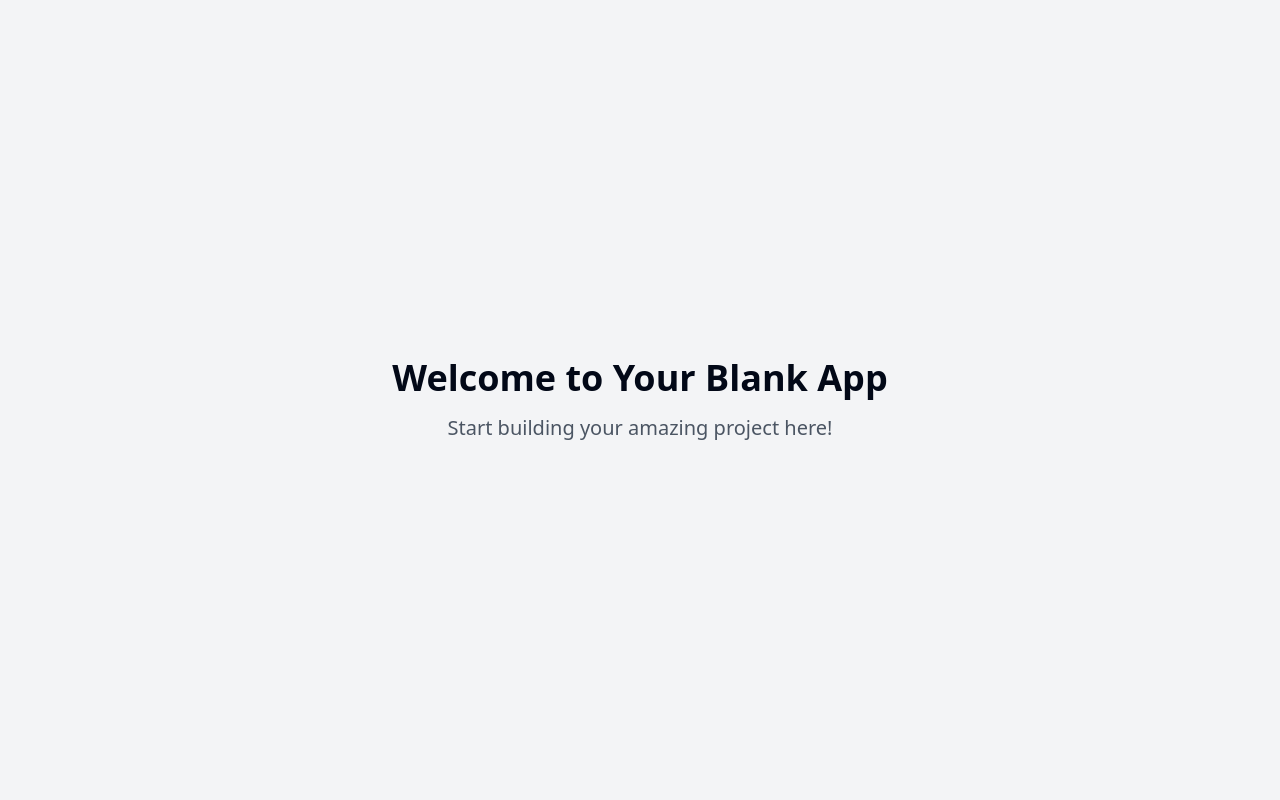
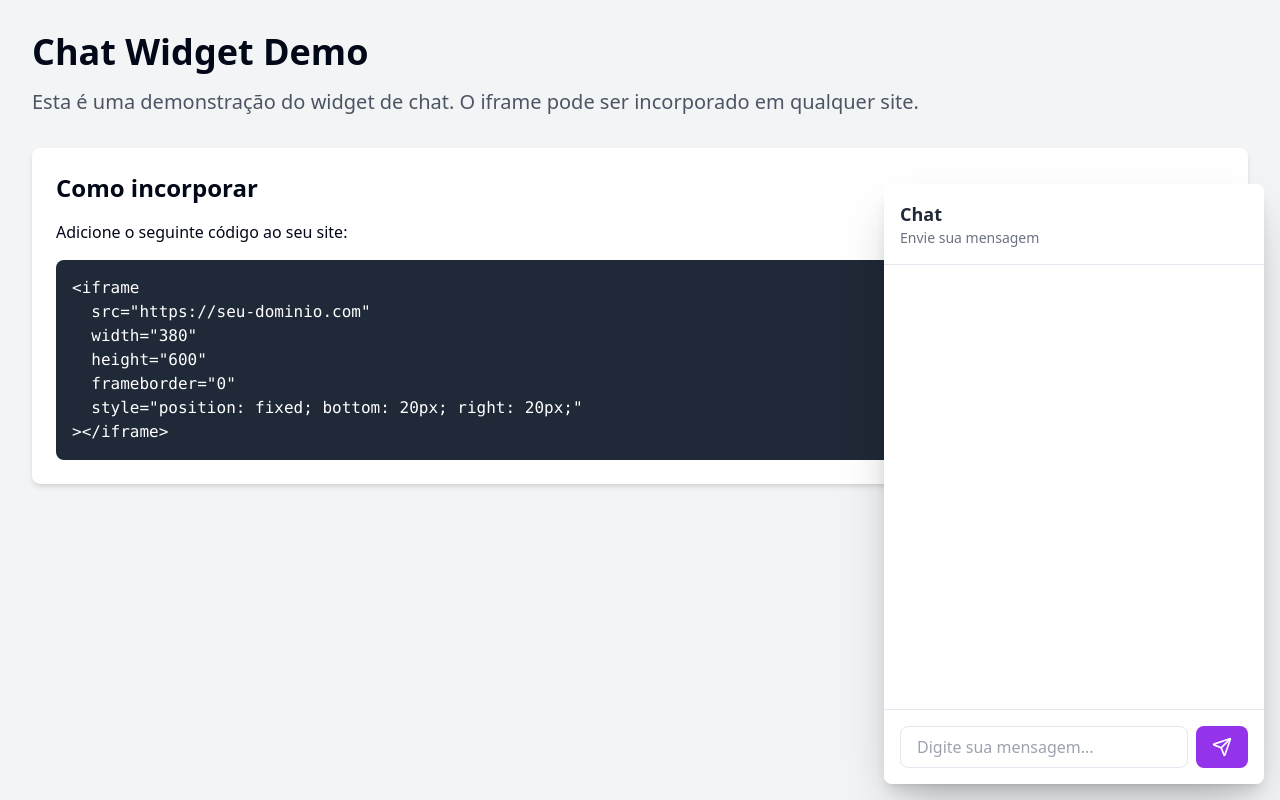
Before and after one commit to BrunoSSantana/iframe-chat, a React (Vite) app: page / in a window 1280 px wide. Built offline with nearby package versions, Linux system fonts and the light colour scheme.

Commit message:
feat: Implement chat iframe component
Implement a React chat iframe component that communicates with an existing API, including message display, user input, "typing" indicator, and error handling. Includes styling, example usage, and configuration instructions.

```diff
--- a/package.json
+++ b/package.json
@@ -40,6 +40,7 @@
     "@radix-ui/react-toggle-group": "^1.1.0",
     "@radix-ui/react-tooltip": "^1.1.4",
     "@tanstack/react-query": "^5.56.2",
+    "axios": "^1.9.0",
     "class-variance-authority": "^0.7.1",
     "clsx": "^2.1.1",
     "cmdk": "^1.0.0",
--- /dev/null
+++ b/src/components/ChatFrame.tsx
@@ -0,0 +1,11 @@
+
+import React from 'react';
+import { ChatWidget } from './ChatWidget';
+
+export const ChatFrame = () => {
+  return (
+    <div className="fixed bottom-4 right-4 w-[380px] h-[600px] bg-white rounded-lg shadow-2xl">
+      <ChatWidget />
+    </div>
+  );
+};
--- /dev/null
+++ b/src/components/ChatWidget.tsx
@@ -0,0 +1,125 @@
+
+import React, { useState, useRef, useEffect } from 'react';
+import axios from 'axios';
+import { Send } from 'lucide-react';
+import { useToast } from "@/components/ui/use-toast";
+import { cn } from "@/lib/utils";
+
+interface Message {
+  id: string;
+  text: string;
+  isUser: boolean;
+}
+
+export const ChatWidget = () => {
+  const [messages, setMessages] = useState<Message[]>([]);
+  const [inputMessage, setInputMessage] = useState('');
+  const [isTyping, setIsTyping] = useState(false);
+  const messagesEndRef = useRef<HTMLDivElement>(null);
+  const { toast } = useToast();
+
+  const scrollToBottom = () => {
+    messagesEndRef.current?.scrollIntoView({ behavior: "smooth" });
+  };
+
+  useEffect(() => {
+    scrollToBottom();
+  }, [messages]);
+
+  const handleSubmit = async (e: React.FormEvent) => {
+    e.preventDefault();
+    if (!inputMessage.trim()) return;
+
+    const newMessage = {
+      id: Date.now().toString(),
+      text: inputMessage,
+      isUser: true,
+    };
+
+    setMessages(prev => [...prev, newMessage]);
+    setInputMessage('');
+    setIsTyping(true);
+
+    try {
+      const response = await axios.post('/message', { message: inputMessage });
+      setIsTyping(false);
+
+      setMessages(prev => [...prev, {
+        id: (Date.now() + 1).toString(),
+        text: response.data.answer,
+        isUser: false,
+      }]);
+    } catch (error) {
+      setIsTyping(false);
+      toast({
+        title: "Erro",
+        description: "Não foi possível enviar a mensagem. Tente novamente.",
+        variant: "destructive",
+      });
+    }
+  };
+
+  return (
+    <div className="flex flex-col h-full bg-white rounded-lg shadow-lg">
+      <div className="flex items-center p-4 border-b">
+        <div className="flex-1">
+          <h3 className="text-lg font-semibold text-gray-800">Chat</h3>
+          <p className="text-sm text-gray-500">Envie sua mensagem</p>
+        </div>
+      </div>
+
+      <div className="flex-1 overflow-y-auto p-4 space-y-4">
+        {messages.map((message) => (
+          <div
+            key={message.id}
+            className={cn(
+              "flex",
+              message.isUser ? "justify-end" : "justify-start"
+            )}
+          >
+            <div
+              className={cn(
+                "max-w-[80%] rounded-lg p-3",
+                message.isUser
+                  ? "bg-purple-600 text-white"
+                  : "bg-gray-100 text-gray-800"
+              )}
+            >
+              <p className="text-sm">{message.text}</p>
+            </div>
+          </div>
+        ))}
+        {isTyping && (
+          <div className="flex justify-start">
+            <div className="bg-gray-100 rounded-lg p-3">
+              <div className="flex space-x-2">
+                <div className="w-2 h-2 bg-gray-400 rounded-full animate-bounce" />
+                <div className="w-2 h-2 bg-gray-400 rounded-full animate-bounce [animation-delay:0.2s]" />
+                <div className="w-2 h-2 bg-gray-400 rounded-full animate-bounce [animation-delay:0.4s]" />
+              </div>
+            </div>
+          </div>
+        )}
+        <div ref={messagesEndRef} />
+      </div>
+
+      <form onSubmit={handleSubmit} className="p-4 border-t">
+        <div className="flex space-x-2">
+          <input
+            type="text"
+            value={inputMessage}
+            onChange={(e) => setInputMessage(e.target.value)}
+            placeholder="Digite sua mensagem..."
+            className="flex-1 px-4 py-2 border rounded-lg focus:outline-none focus:ring-2 focus:ring-purple-500"
+          />
+          <button
+            type="submit"
+            className="px-4 py-2 bg-purple-600 text-white rounded-lg hover:bg-purple-700 focus:outline-none focus:ring-2 focus:ring-purple-500"
+          >
+            <Send className="w-5 h-5" />
+          </button>
+        </div>
+      </form>
+    </div>
+  );
+};
--- a/src/pages/Index.tsx
+++ b/src/pages/Index.tsx
@@ -1,12 +1,29 @@
-// Update this page (the content is just a fallback if you fail to update the page)
+
+import { ChatFrame } from "@/components/ChatFrame";
 
 const Index = () => {
   return (
-    <div className="min-h-screen flex items-center justify-center bg-gray-100">
-      <div className="text-center">
-        <h1 className="text-4xl font-bold mb-4">Welcome to Your Blank App</h1>
-        <p className="text-xl text-gray-600">Start building your amazing project here!</p>
+    <div className="min-h-screen bg-gray-100">
+      <div className="container mx-auto p-8">
+        <h1 className="text-4xl font-bold mb-4">Chat Widget Demo</h1>
+        <p className="text-xl text-gray-600 mb-8">
+          Esta é uma demonstração do widget de chat. O iframe pode ser incorporado em qualquer site.
+        </p>
+        <div className="bg-white p-6 rounded-lg shadow-md">
+          <h2 className="text-2xl font-semibold mb-4">Como incorporar</h2>
+          <p className="mb-4">Adicione o seguinte código ao seu site:</p>
+          <pre className="bg-gray-800 text-white p-4 rounded-lg overflow-x-auto">
+            {`<iframe
+  src="https://seu-dominio.com"
+  width="380"
+  height="600"
+  frameborder="0"
+  style="position: fixed; bottom: 20px; right: 20px;"
+></iframe>`}
+          </pre>
+        </div>
       </div>
+      <ChatFrame />
     </div>
   );
 };
```
Also changed, not shown: 1 other file (tests, documents, lock files or other folders).
